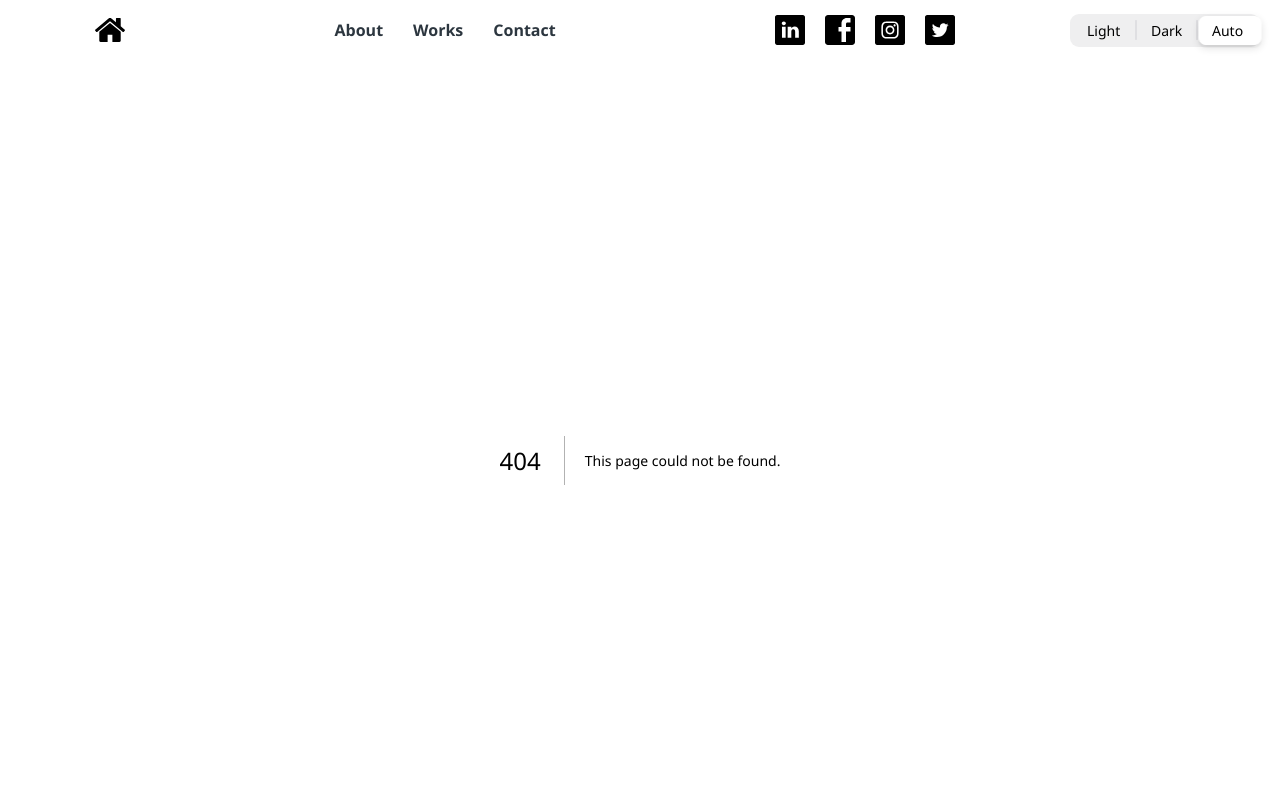
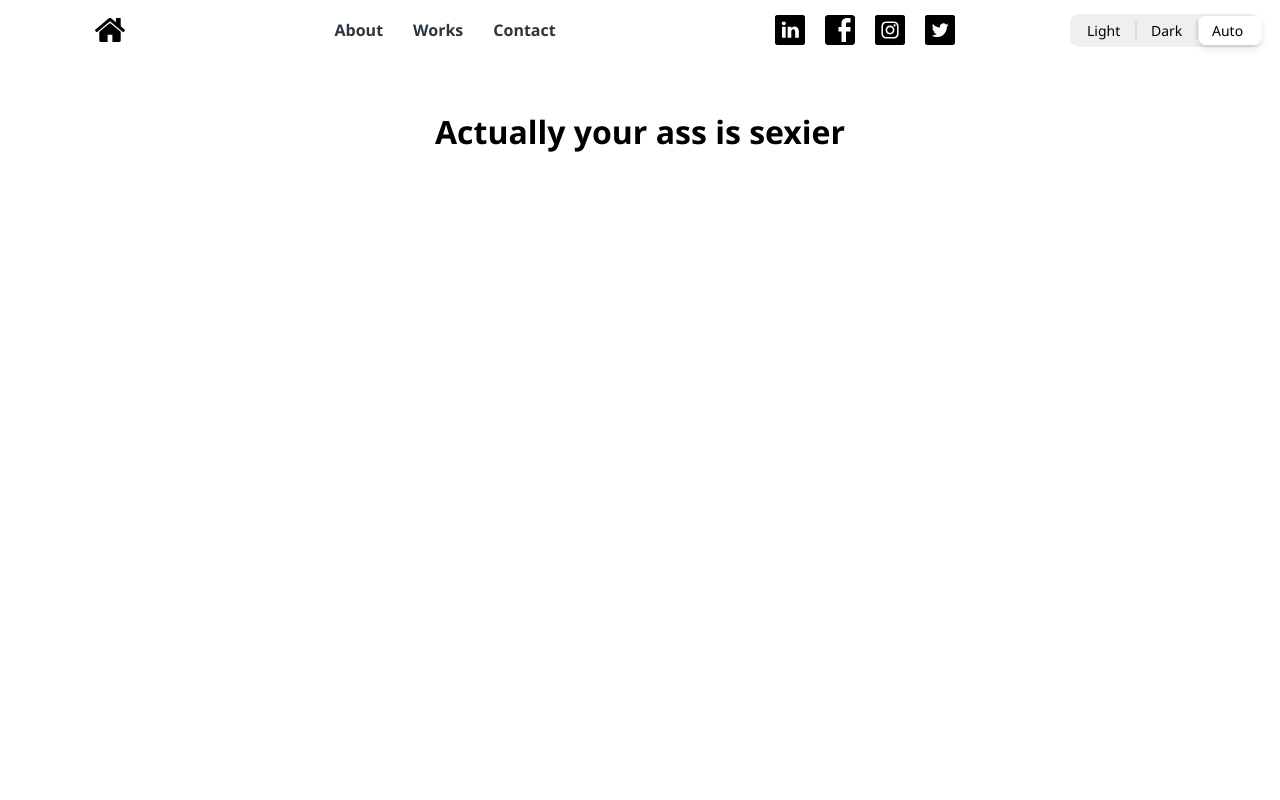
Before and after one commit to joshuacardozo1994/personal-website, a Next.js app: page /sar in a window 1280 px wide. Before the commit this address had no page. Shown: the top 800 px of the page. Built offline with nearby package versions, Linux system fonts and the light colour scheme.

Commit message:
test page

```diff
--- /dev/null
+++ b/pages/sar.js
@@ -0,0 +1,9 @@
+import React from 'react'
+
+const SAR = () => {
+    return (
+        <h1 className="dynamic-text" style={{ textAlign: 'center', marginTop: 50, minHeight: '100vh' }}>Actually your ass is sexier</h1>
+    )
+}
+
+export default SAR;
```
